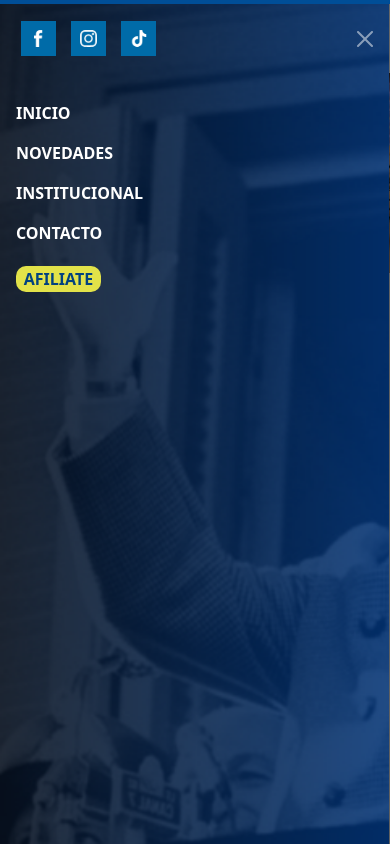
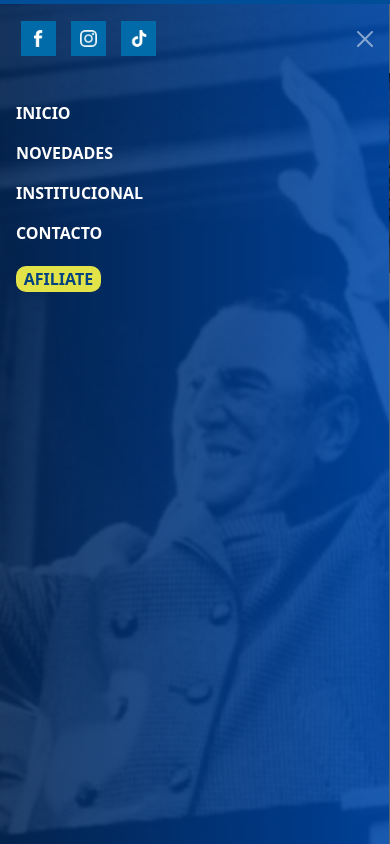
Before and after one commit to octa13/pj, a plain HTML site: page index.html in a window 390 px wide. Both pictures are taken after a click on the button "Toggle navigation". Shown: the top 844 px of the page. Drawn offline with nearby package versions, Linux system fonts and the light colour scheme; some packages are replaced by stand-ins of ours; grey boxes are pictures that could not be loaded; a script that the page names is missing.

Commit message:
menuprueb

```diff
--- a/style.css
+++ b/style.css
@@ -312,6 +312,7 @@ footer{
 .offcanvas-custom {
     background-image: url(img/menudesplega.png); /* Cambia este color al que desees */
     background-size: cover;
+    background-position-x: right;
 }
 
 
```
